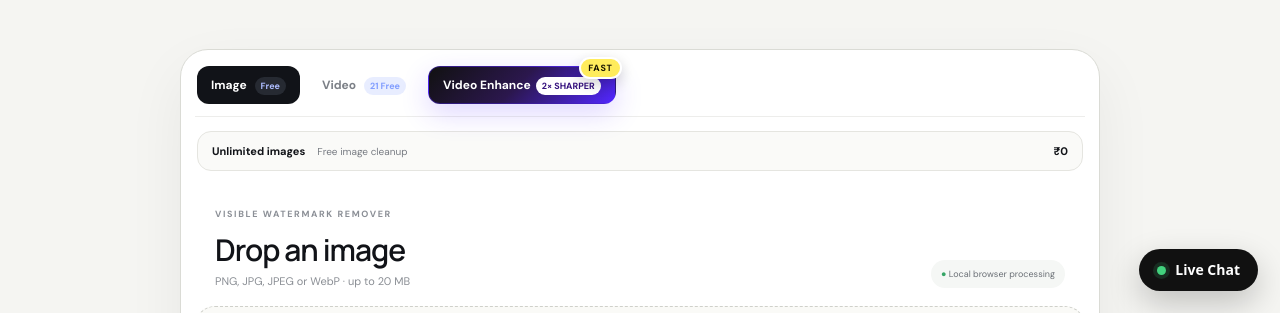
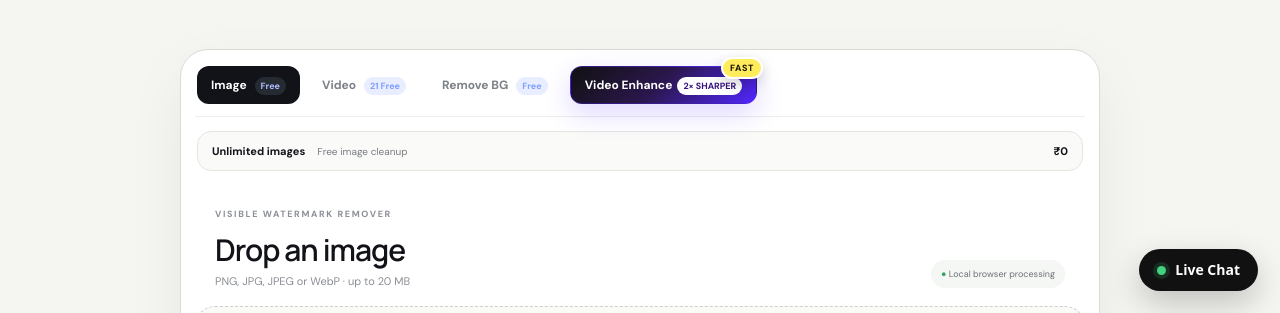
Before and after one commit to geminiwatermark16-cmyk/geminiwatermark, a website: page index.html in a window 1280 px wide. Shown: the part 487-800 px from the top of the page. Drawn offline with Linux system fonts and the light colour scheme; no server answers.

Commit message:
Load image background remover tool

```diff
--- a/index.html
+++ b/index.html
@@ -108,6 +108,7 @@
   <script defer src="/src/seo-links.js?v=20260818-2"></script>
   <script src="https://sdk.cashfree.com/js/v3/cashfree.js"></script>
   <script type="module" src="/src/app-bootstrap-v11.js?v=20260818-16"></script>
+  <script type="module" src="/src/background-remover-v1.js?v=20260818-1"></script>
   <script type="module" src="/src/video-upscale-v1.js?v=20260818-2"></script>
   <script type="module" src="/src/video-upscale-mp4-v2.js?v=20260818-2"></script>
   <script type="module" src="/src/video-enhance-gpu-v2.js?v=20260818-1"></script>
```
